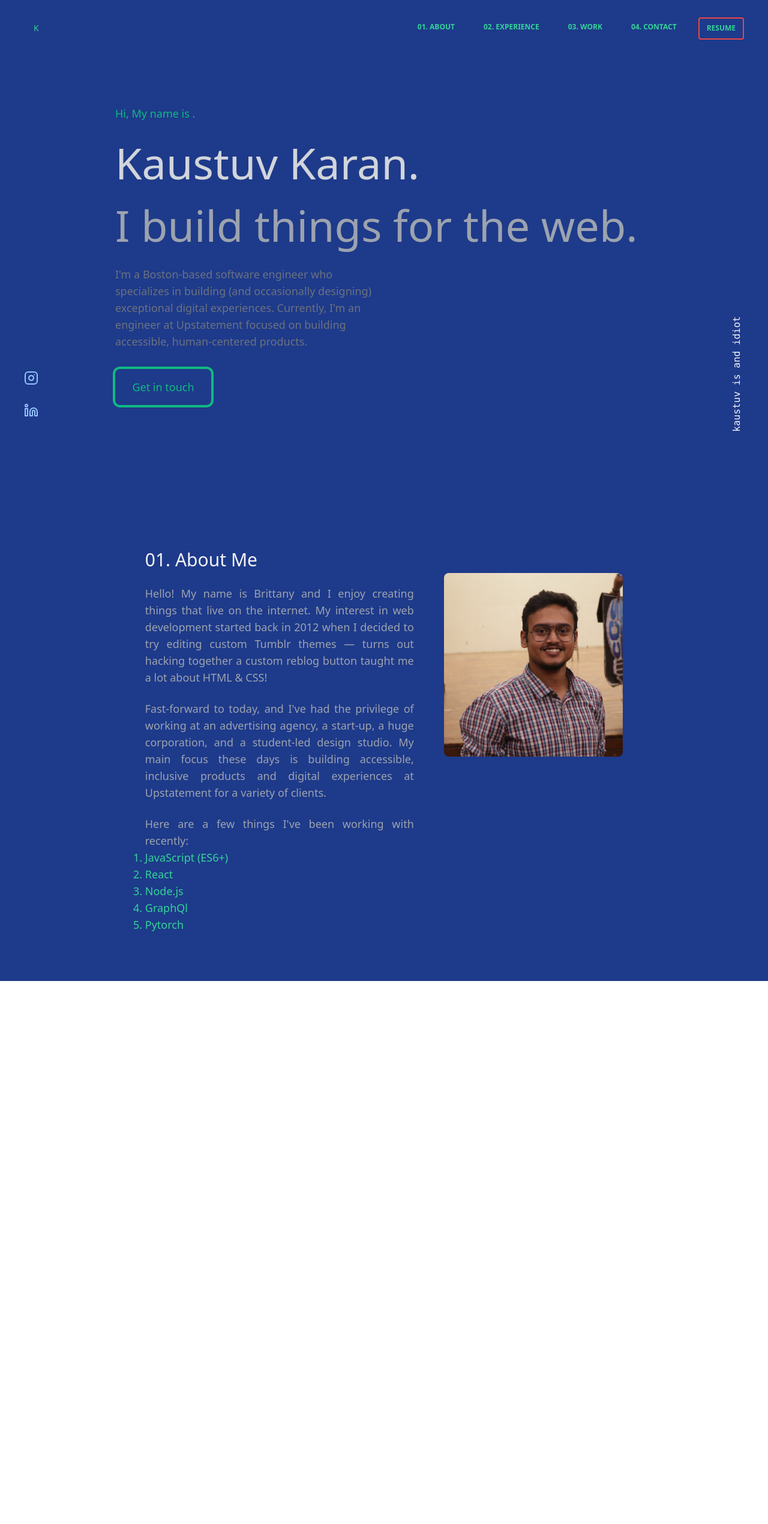
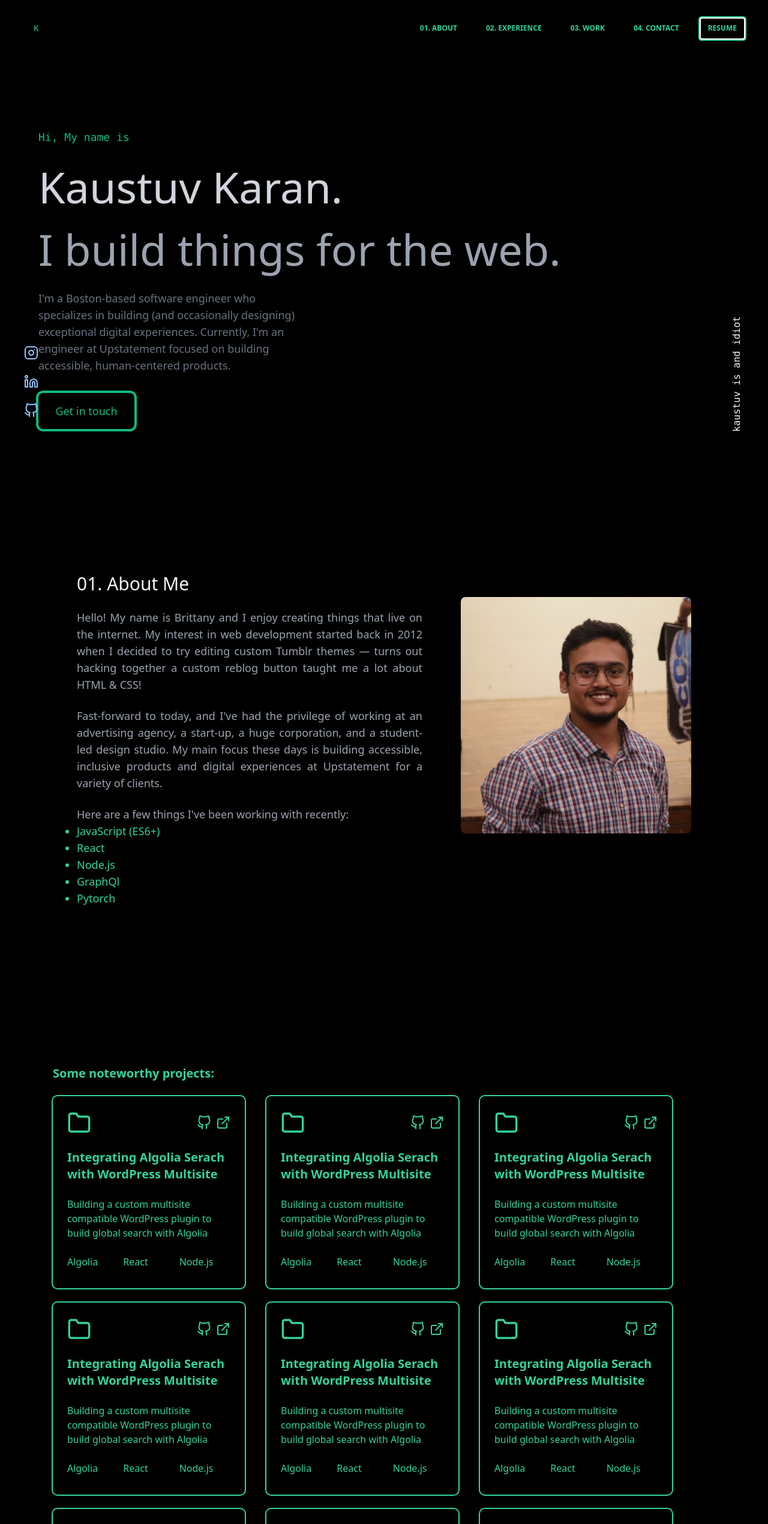
Before and after one commit to kaustuvkaran01/portfolio, a React (Create React App) app in the folder portfolio/: page / in a window 1280 px wide. Shown: the top 2540 px of the page at 60% size. Before the commit the page ends 1635 px from the top, so only its background shows below. Built offline with nearby package versions, Linux system fonts and the light colour scheme.

Commit message:
Project cards added for web. Need to make responsive

```diff
--- a/portfolio/src/App.js
+++ b/portfolio/src/App.js
@@ -7,13 +7,14 @@ import Links from "./components/Links";
 import Home from "./pages/Home";
 function App() {
   return (
-    <div className="text-black grid-cols-10 bg-blue-900">
+    <div className="text-black grid-cols-10 bg-black">
       <Navbar />
       <div className="self-center justify-self-auto grid-col-span-6">
         <Home />
       </div>
       <Links />
       <Email />
+
     </div>
   );
 }
--- a/portfolio/src/components/About.js
+++ b/portfolio/src/components/About.js
@@ -4,7 +4,7 @@ import img1 from '../images/img1.JPG';
 
 export default function About() {
   return (
-    <div className="w-full flex flex-wrap justify-evenly bg-blue-900 py-20">
+    <div className="w-full flex flex-wrap justify-evenly py-20">
       <div className="text-left space-y-6 w-1/2">
         <div className="text-3xl text-gray-100">01. About Me</div>
         <div className="text-lg text-justify space-y-6">
@@ -24,7 +24,7 @@ export default function About() {
           </div>
           <div className="text-gray-400">
               Here are a few things I've been working with recently:
-              <ul className="list-decimal text-green-400 grid">
+              <ul className="list-disc text-green-400">
                   <li>
                       JavaScript (ES6+)
                   </li>
@@ -44,7 +44,7 @@ export default function About() {
           </div>
         </div>
       </div>
-      <div className="bg-blue-900 w-1/3 text-center items-center pt-10 align-middle filter backdrop-blur-sm hover:filter-none hover:backdrop-blur-0 rounded-lg">
+      <div className="w-1/3 text-center items-center pt-10 align-middle filter backdrop-blur-sm hover:filter-none hover:backdrop-blur-0 rounded-lg">
         <img className="rounded-lg" src={img1} alt="profile" />
       </div>
     </div>
--- a/portfolio/src/components/Intro.js
+++ b/portfolio/src/components/Intro.js
@@ -2,10 +2,10 @@ import React from "react";
 
 export default function Intro() {
   return (
-    <div className="min-w-2xl bg-blue-900 text-left space-y-8 pt-20">
-      <div className="text-lg text-green-500">Hi, My name is .</div>
+    <div className="min-w-2xl text-left space-y-8 pt-20">
+      <div className="text-lg text-green-500 font-mono">Hi, My name is </div>
       <div className="text-7xl text-gray-300">Kaustuv Karan.</div>
-      <div className="text-7xl text-gray-400">I build things for the web.</div>
+      <div className="text-7xl text-gray-400 ">I build things for the web.</div>
       <div className="text-lg max-w-md text-gray-500">
         I'm a Boston-based software engineer who specializes in building (and
         occasionally designing) exceptional digital experiences. Currently, I'm
--- a/portfolio/src/components/Links.js
+++ b/portfolio/src/components/Links.js
@@ -1,14 +1,15 @@
 import React from "react";
-import { Instagram, Linkedin, Github } from "react-feather";
+import { Instagram, Linkedin, GitHub } from "react-feather";
 
 export default function Links() {
   return (
-    <div className="bg-blue-900 absolute bottom-0 left-0 text-blue-300 sideways-rl p-10 pb-20 space-y-6">
+    <div className="absolute bottom-0 left-0 text-blue-300 sideways-rl p-10 pb-20 space-y-6">
       {/* <Github /> */}
-      <button>
+      <a href="https://instagram/">
         <Instagram />
-      </button>
+      </a>
       <Linkedin />
+      <GitHub />
       <br />
     </div>
   );
--- a/portfolio/src/components/Navbar.js
+++ b/portfolio/src/components/Navbar.js
@@ -1,11 +1,10 @@
 import React from 'react';
-import logo from "../logo.svg";
 export default function Navbar() {
   return (
-    <div className="flex flex-wrap py-4 top-0 bg-blue-900 min-w-full">
+    <div className="flex flex-wrap py-4 top-0 min-w-full">
       <div className="w-full px-4">
         <nav className="relative flex flex-wrap items-center justify-between px-2 py-3 bg-teal-500 rounded font-fira-code">
-          <div className="container px-4 mx-auto flex flex-wrap items-center justify-between text-green-400">
+          <div className="container px-4 mx-auto flex flex-wrap items-center justify-between text-green-400 ">
             <div className="w-full relative flex justify-between lg:w-auto px-4 lg:static lg:block lg:justify-start">
               <a
                 className="text-sm  leading-relaxed inline-block mr-4 py-2 whitespace-nowrap uppercase text-green"
@@ -29,7 +28,7 @@ export default function Navbar() {
               <ul className="flex flex-col lg:flex-row list-none ml-auto space-x-6">
                 <li className="nav-item">
                   <a
-                    className="px-3 py-2 flex items-center text-xs uppercase font-bold leading-snug text-green hover:opacity-75"
+                    className="px-3 py-2 flex items-center text-xs uppercase font-bold leading-snug text-green-400 hover:opacity-75"
                     href="#pablo"
                   >
                     01. About
@@ -37,7 +36,7 @@ export default function Navbar() {
                 </li>
                 <li className="nav-item">
                   <a
-                    className="px-3 py-2 flex items-center text-xs uppercase font-bold leading-snug text-green hover:opacity-75"
+                    className="px-3 py-2 flex items-center text-xs uppercase font-bold leading-snug text-green-400 hover:opacity-75"
                     href="#pablo"
                   >
                     02. Experience
@@ -45,7 +44,7 @@ export default function Navbar() {
                 </li>
                 <li className="nav-item">
                   <a
-                    className="px-3 py-2 flex items-center text-xs uppercase font-bold leading-snug text-green hover:opacity-75"
+                    className="px-3 py-2 flex items-center text-xs uppercase font-bold leading-snug text-green-400 hover:opacity-75"
                     href="#pablo"
                   >
                     03. Work
@@ -53,15 +52,15 @@ export default function Navbar() {
                 </li>
                 <li className="nav-item">
                   <a
-                    className="px-3 py-2 flex items-center text-xs uppercase font-bold leading-snug text-green hover:opacity-75"
+                    className="px-3 py-2 flex items-center text-xs uppercase font-bold leading-snug text-green-400 hover:opacity-75"
                     href="#pablo"
                   >
                     04. Contact
                   </a>
                 </li>
-                <li className="nav-item rounded border-2 border-red-500 border-solid">
+                <li className="nav-item rounded-sm ring-2 ring-green-400 ring-opcaity-25 ring-offset-2">
                   <a
-                    className="px-3 py-2 flex items-center text-xs uppercase font-bold leading-snug text-green hover:opacity-75"
+                    className="px-3 py-2 flex items-center text-xs uppercase font-bold leading-snug text-green-400 hover:opacity-75"
                     href="#pablo"
                   >
                     Resume
--- /dev/null
+++ b/portfolio/src/components/Projects/ProjectCard.js
@@ -0,0 +1,34 @@
+import React from 'react';
+
+import {Folder, ExternalLink,GitHub} from 'react-feather';
+
+export default function ProjectCard() {
+  return (
+    <div className="px-6 inline w-80 h-80 text-green-400 space-y-6 rounded-lg ring-2 ring-green-400">
+        <div className=" pt-6 flex flex-wrap justify-between items-center align-top">
+          <Folder size="40" />
+          <div className="flex gap-2">
+          <GitHub />
+          <ExternalLink />
+          </div>
+        </div>
+        <h3 className="font-bold text-xl">
+          Integrating Algolia Serach with WordPress Multisite
+        </h3>
+        <div className=" text-left">
+          Building a custom multisite compatible WordPress plugin to build global search with Algolia
+        </div>
+        <div className="grid grid-cols-3 gap-2 place-items-start justify-between align-left">
+          <div>
+            Algolia
+          </div>
+          <div>
+            React
+          </div>
+          <div>
+            Node.js
+          </div>
+        </div>
+    </div>
+  );
+}
--- /dev/null
+++ b/portfolio/src/components/Projects/ProjectGrid.js
@@ -0,0 +1,28 @@
+import React from "react";
+
+import ProjectCard from "./ProjectCard";
+
+export default function ProjectGrid() {
+  return (
+    <div className="text-left grid sm:flex sm:flex-wrap space-y-6 py-6">
+      <div className="px-6 text-green-400 font-bold text-xl">Some noteworthy projects:</div>
+      <div className="space-y-6">
+        <div className=" px-6 grid grid-cols-3 gap-9 place-items-start">
+          <ProjectCard />
+          <ProjectCard />
+          <ProjectCard />
+        </div>
+        <div className=" px-6 grid grid-cols-3 gap-9 place-items-start">
+          <ProjectCard />
+          <ProjectCard />
+          <ProjectCard />
+        </div>
+        <div className=" px-6 grid grid-cols-3 gap-9 place-items-start">
+          <ProjectCard />
+          <ProjectCard />
+          <ProjectCard />
+        </div>
+      </div>
+    </div>
+  );
+}
--- a/portfolio/src/pages/Home.js
+++ b/portfolio/src/pages/Home.js
@@ -1,14 +1,16 @@
 import React from "react";
+
 import Intro from "../components/Intro";
 import About from '../components/About';
-
+import ProjectGrid from '../components/Projects/ProjectGrid';
 
 export default function Home() {
   return (
-    <div className="grid bg-blue-900 justify-center text-center object-center">
-      <div className="max-w-4xl space-y-40">
+    <div className="grid justify-center text-center object-center">
+      <div className="max-w-6xl space-y-40 py-10">
         <Intro />
         <About />
+        <ProjectGrid />
       </div>
     </div>
   );
```
